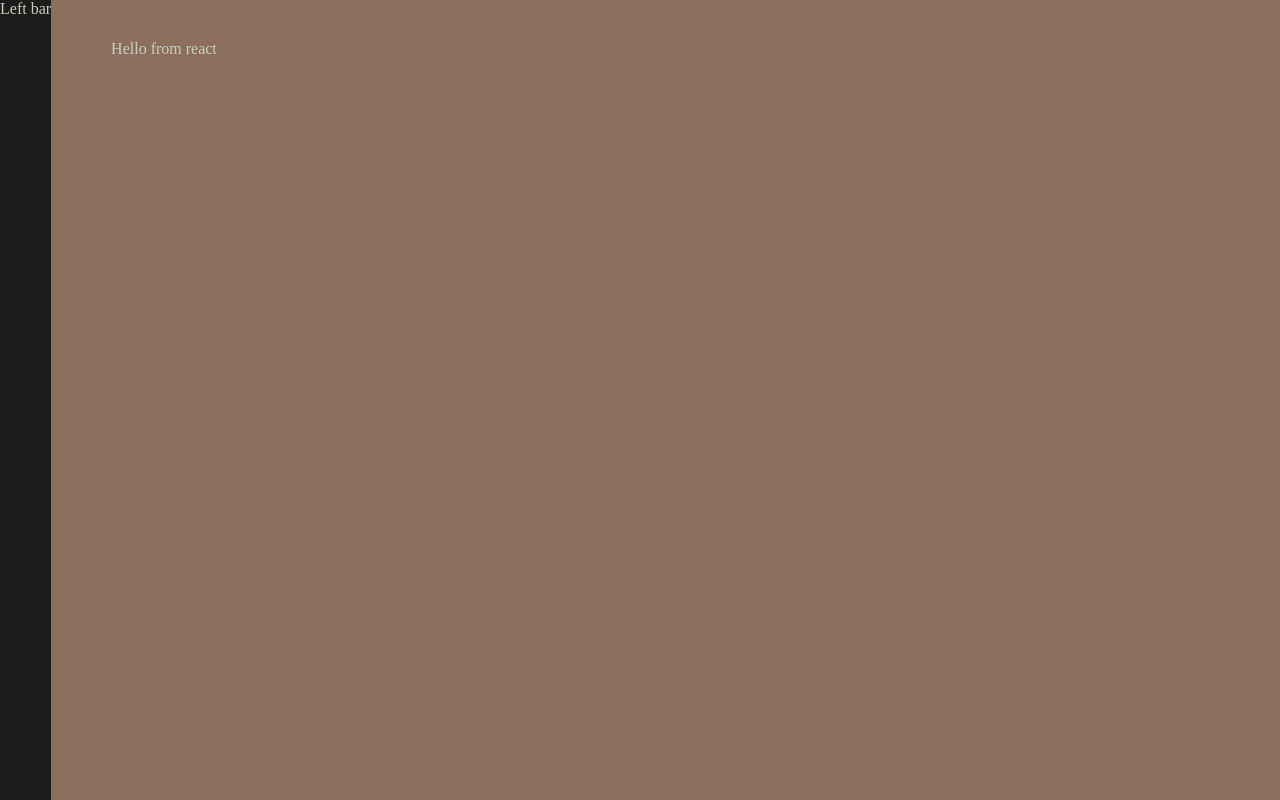
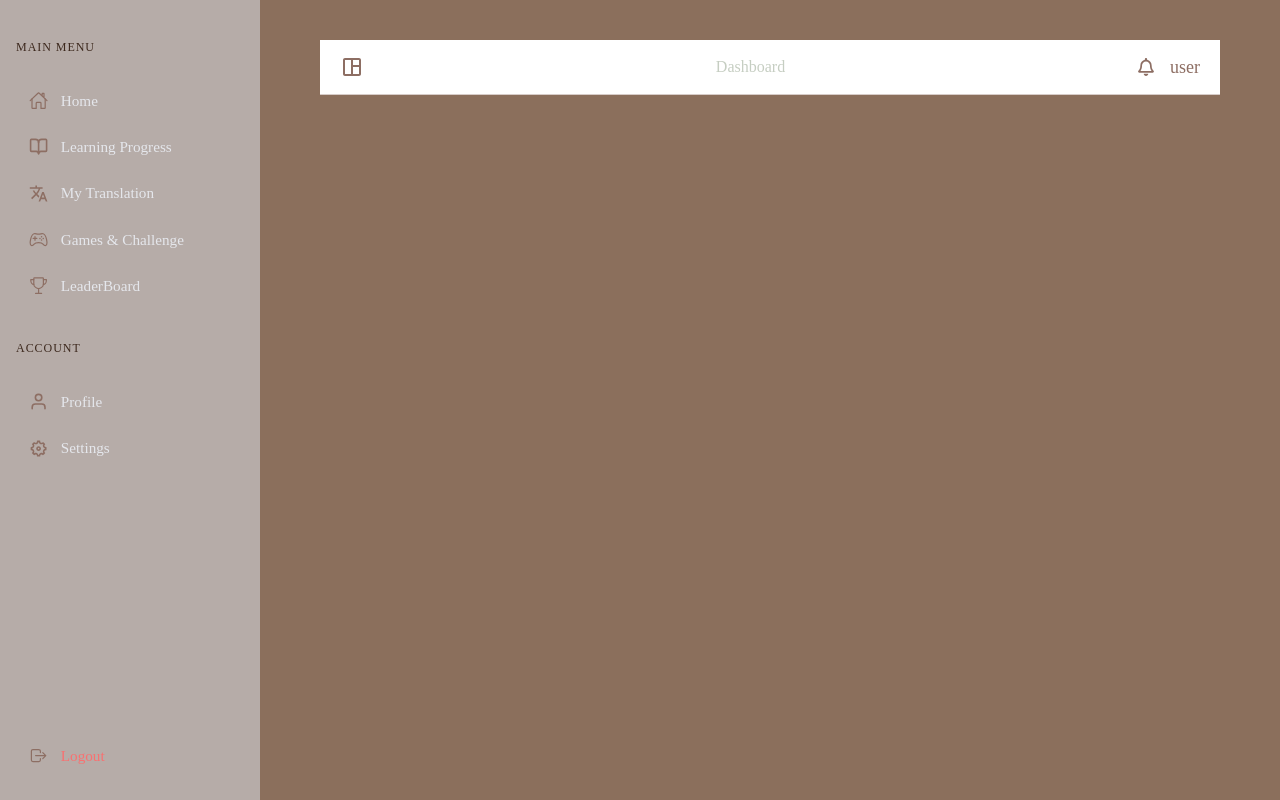
Before and after one commit to Gevans4352/Lingua-cute, a React (Vite) app in the folder lingua cute/: page /Dashboard in a window 1280 px wide. Built offline with nearby package versions, Linux system fonts and the light colour scheme.

Commit message:
dashboard sidebar

```diff
--- a/lingua cute/src/Components/Davhboard/Davhboard.scss
+++ b/lingua cute/src/Components/Davhboard/Davhboard.scss
@@ -1,4 +1,4 @@
- *{
+*{
   margin: 0;
   padding: 0;
   box-sizing: border-box;
@@ -10,3 +10,76 @@ body,
   width: 100%;
 
 }
+
+.navboard {
+  display: flex;
+  align-items: center;
+  justify-content: space-between;
+  padding: 15px 20px;
+  background: #FFFFFF;
+  border-bottom: 1px solid #D7CCC8;
+  margin: 0;
+
+  button {
+    background: none;
+    border: none;
+    cursor: pointer;
+    padding: 0;
+    margin: 0;
+    display: flex;
+    align-items: center;
+    gap: 8px; // Space between icon and text
+    color: #8D6E63;
+    font-size: 24px;
+
+    &:hover {
+      color: #FF7043;
+
+      p {
+        color: #FF7043;
+      }
+    }
+
+    span {
+      display: flex;
+      margin: 0;
+      padding: 0;
+    }
+
+    p {
+      margin: 0;
+      padding: 0;
+      font-size: 20px;
+      font-weight: 600;
+      color: #3E2723;
+    }
+  }
+
+  .davion {
+    margin: 0;
+    padding: 0;
+
+    ul {
+      display: flex;
+      align-items: center;
+      gap: 15px;
+      list-style: none;
+      margin: 0;
+      padding: 0;
+
+      li {
+        margin: 0;
+        padding: 0;
+        display: flex;
+        align-items: center;
+        color: #8D6E63;
+        font-size: 18px;
+        cursor: pointer;
+
+        &:hover {
+          color: #FF7043;
+        }
+      }
+    }
+  }
+}
--- a/lingua cute/src/Components/Davhboard/Davhboard.tsx
+++ b/lingua cute/src/Components/Davhboard/Davhboard.tsx
@@ -1,10 +1,18 @@
 import "./Davhboard.scss";
-
+import { MdOutlineSpaceDashboard } from "react-icons/md";
+import { FaRegBell } from "react-icons/fa";
 const Davhboard = () =>{
     return(
-        <>
-        Hello from react
-        </>
+        <section className="navboard">
+            <button><span><MdOutlineSpaceDashboard /></span></button>
+            <p>Dashboard</p>
+           <nav className="davion">
+            <ul>
+               <li><FaRegBell /></li>
+                <li>user</li>
+            </ul>
+           </nav>
+        </section>
     )
 }
 
--- a/lingua cute/src/Components/LeftBar/LeftBar.scss
+++ b/lingua cute/src/Components/LeftBar/LeftBar.scss
@@ -10,3 +10,110 @@ body,
   width: 100%;
 
 }
+
+*{
+  margin: 0;
+  padding: 0;
+  box-sizing: border-box;
+}
+html,
+body,
+#root {
+  height: 100%;
+  width: 100%;
+
+}
+
+.leftBar {
+  width: 260px;
+  min-height: 100vh;
+  background: #b6aca8;
+  color: #e5e7eb;
+  padding: 1.5rem 1rem;
+  display: flex;
+  flex-direction: column;
+  gap: 1.2rem;
+  position: sticky;
+  top: 0;
+  transition: width 0.3s ease;
+
+  p {
+    font-size: 0.75rem;
+    letter-spacing: 0.08em;
+    text-transform: uppercase;
+    color: #3d291e;
+    margin: 1rem 0 0.4rem;
+  }
+
+  .menu,
+  .accounts {
+    display: flex;
+    flex-direction: column;
+    gap: 0.4rem;
+  }
+
+  button {
+    all: unset;
+    cursor: pointer;
+    display: flex;
+    align-items: center;
+    gap: 0.8rem;
+    padding: 0.65rem 0.8rem;
+    border-radius: 0.5rem;
+    color: #e5e7ec;
+    font-size: 0.95rem;
+    transition: background 0.2s ease, transform 0.1s ease;
+
+    span {
+      display: flex;
+      font-size: 1.2rem;
+      color: #8D6E63;
+
+
+    }
+
+    &:hover {
+      background: #c9b5a8;
+
+      transform: translateX(3px);
+    }
+
+    &:hover span{
+      color: #ffffff;
+    }
+
+    &:active {
+      background: #6D4C41;
+    }
+  }
+
+  // logout spacing
+  > button:last-child {
+    margin-top: auto;
+    color: #f87171;
+
+    &:hover {
+      background: rgba(248, 113, 113, 0.15);
+    }
+  }
+}
+
+
+
+
+@media (min-width: 768px) {
+  .dashboard-container {
+    .main-content {
+      padding: 30px 40px;
+    }
+  }
+}
+
+
+@media (min-width: 1024px) {
+  .dashboard-container {
+    .main-content {
+      padding: 40px 60px;
+    }
+  }
+}
--- a/lingua cute/src/Components/LeftBar/LeftBar.tsx
+++ b/lingua cute/src/Components/LeftBar/LeftBar.tsx
@@ -1,10 +1,30 @@
-import "./LeftBar";
-
+import "./LeftBar.scss"
+import { IoHomeOutline } from "react-icons/io5";
+import { LuBookOpen } from "react-icons/lu";
+import { MdOutlineTranslate } from "react-icons/md";
+import { IoGameControllerOutline } from "react-icons/io5";
+import { IoTrophyOutline } from "react-icons/io5";
+import { FiUser } from "react-icons/fi";
+import { RiSettings5Line } from "react-icons/ri";
+import { IoLogOutOutline } from "react-icons/io5";
 const LeftBar = () =>{
     return(
-        <>
-        Left bar
-        </>
+        <section className="leftBar">
+            <p>Main Menu</p>
+            <div className="menu">
+                <button><span><IoHomeOutline /></span> Home</button>
+                <button><span><LuBookOpen /></span> Learning Progress</button>
+                <button><span><MdOutlineTranslate /></span> My Translation</button>
+                <button><span><IoGameControllerOutline /></span> Games & Challenge</button>
+                <button><span><IoTrophyOutline /></span> LeaderBoard</button>
+            </div>
+            <p>Account</p>
+            <div className="accounts">
+                <button><span><FiUser /></span> Profile</button>
+                <button><span><RiSettings5Line /></span> Settings</button>
+            </div>
+            <button><span><IoLogOutOutline /></span> Logout</button>
+        </section>
     )
 }
 
--- a/lingua cute/src/Pages/Dashboard/Dashboard.scss
+++ b/lingua cute/src/Pages/Dashboard/Dashboard.scss
@@ -14,31 +14,16 @@ body,
 .dashboard-container {
   display: flex;
   min-height: 100vh;
+  width: 100%;
+  margin: 0;
+  padding: 0;
 
   .main-content {
     flex: 1;
     overflow-y: auto;
     background-color: #8B6F5C;
-    padding: 20px;
+    padding: 0;
+    margin: 0;
     width: 100%;
   }
 }
-
-
-
-@media (min-width: 768px) {
-  .dashboard-container {
-    .main-content {
-      padding: 30px 40px;
-    }
-  }
-}
-
-
-@media (min-width: 1024px) {
-  .dashboard-container {
-    .main-content {
-      padding: 40px 60px;
-    }
-  }
-}
```
